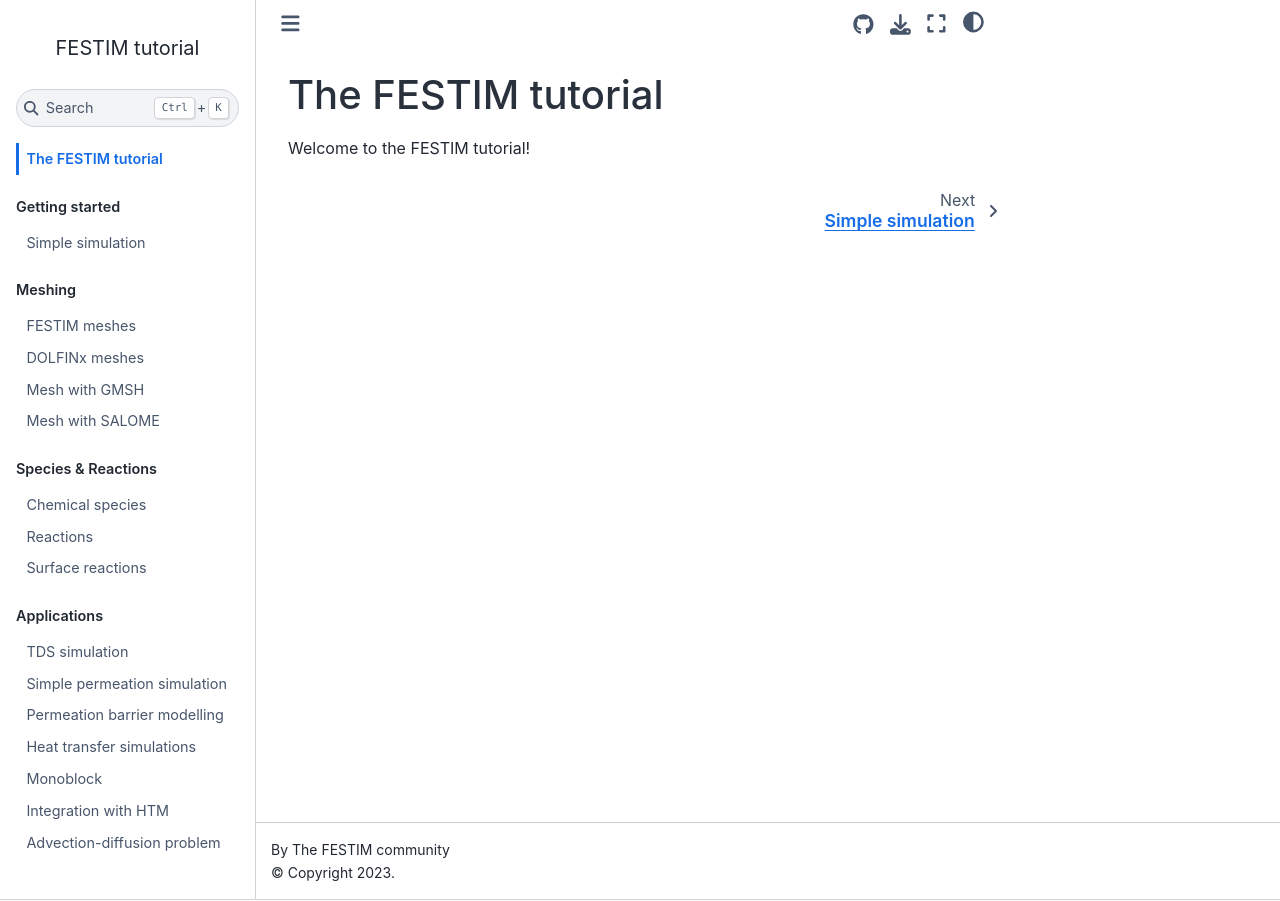
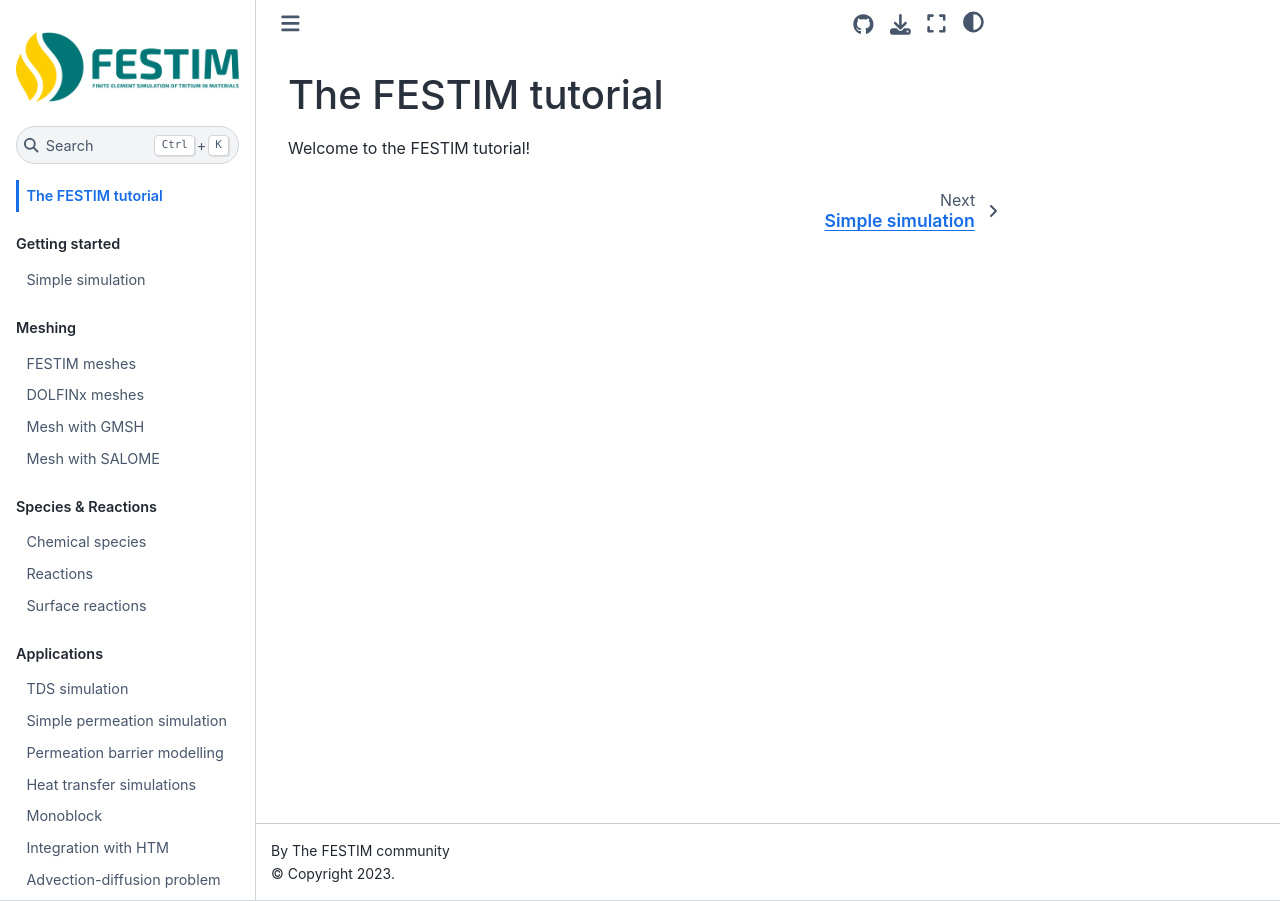
Before and after one commit to festim-dev/FESTIM-workshop, a Jupyter Book: the page built from book/intro.md, in a window 1280 px wide. Built offline with Jupyter Book 1.0.4 settings and Sphinx 7.4.7 and the Sphinx Book theme 1.1.4, drawn with Linux system fonts in a browser that asks for light colours; pages that are not in the unit, such as notebooks, are missing from menus.

Commit message:
added bright logo that works on light and dark modes

```diff
--- a/book/_config.yml
+++ b/book/_config.yml
@@ -3,8 +3,7 @@
 
 title: FESTIM tutorial
 author: The FESTIM community
-
-
+logo: images/logo_bright.png
 
 # Information about where the book exists on the web
 repository:
@@ -18,6 +17,7 @@
   use_issues_button: true
   use_repository_button: true
   use_edit_page_button: true
+  logo: true
 
 execute:
   # Force re-execution of notebooks on each build.
```
Also changed, not shown: book/images/logo_bright.png (added), 1 other file.
